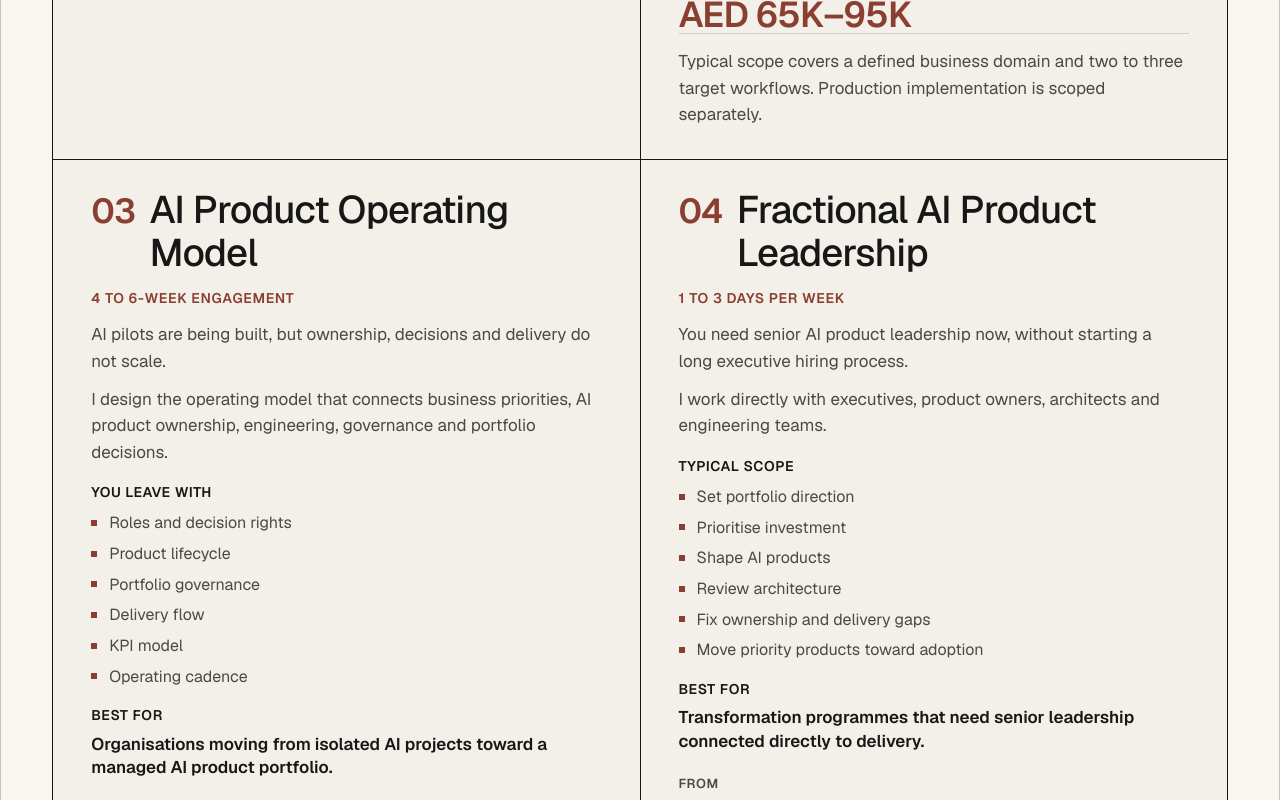
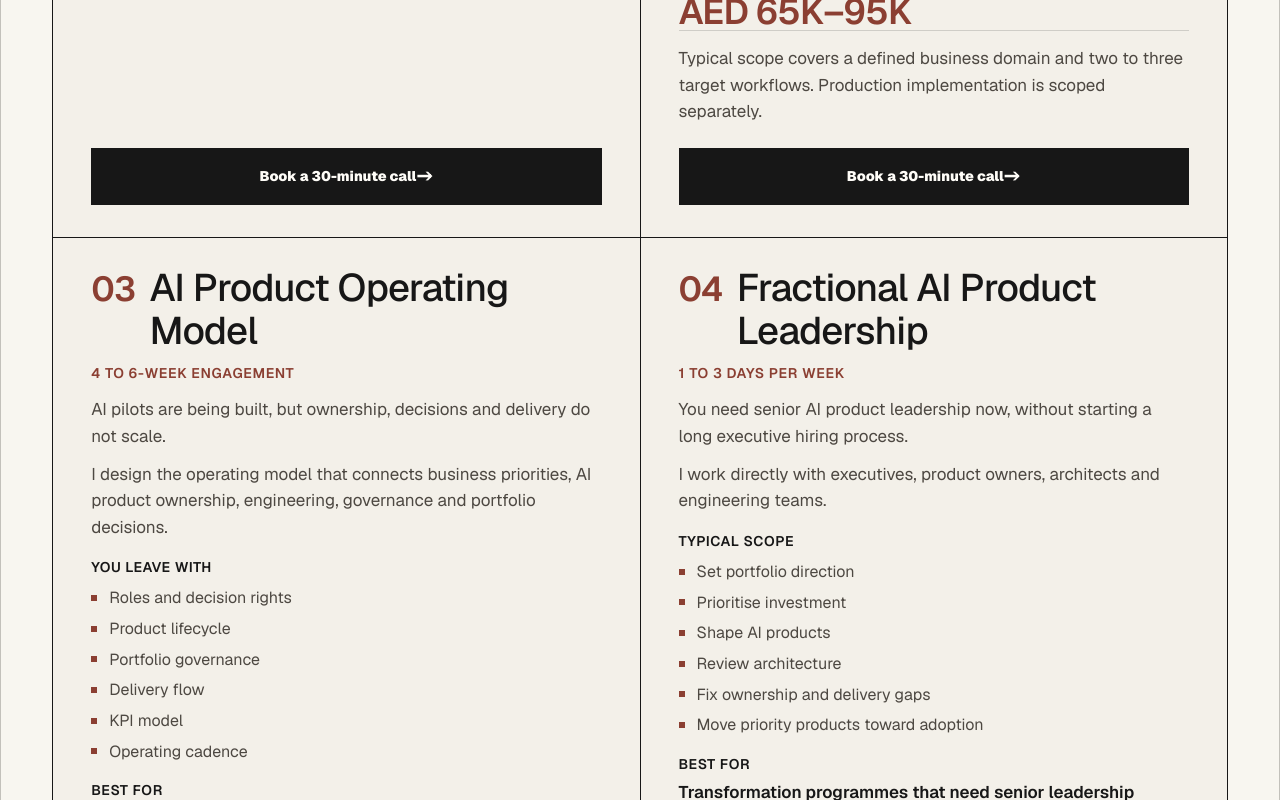
Before and after one commit to kyyberi/jarkko, a Next.js app: page / in a window 1280 px wide. Shown: the part 2200-3000 px from the top of the page. Built offline with nearby package versions, Linux system fonts and the light colour scheme.

Commit message:
Add Calendly CTAs to engagement packages

```diff
--- a/app/globals.css
+++ b/app/globals.css
@@ -598,6 +598,8 @@ h1 {
 }
 
 .engagement-card {
+  display: flex;
+  flex-direction: column;
   min-height: 330px;
   padding: 28px clamp(24px, 3vw, 38px) 32px;
   border-right: 1px solid var(--ink);
@@ -772,6 +774,17 @@ h1 {
   font-size: 15px;
   font-weight: 400;
   line-height: 1.5;
+}
+
+.engagement-action {
+  display: flex;
+  margin-top: auto;
+  padding-top: 24px;
+}
+
+.engagement-action .button {
+  width: 100%;
+  justify-content: center;
 }
 
 .engagement-disclaimer {
--- a/app/page.tsx
+++ b/app/page.tsx
@@ -7,6 +7,8 @@ import {
   workItems,
 } from "./site";
 import { getArticles } from "./articles";
+
+const calendlyBookingUrl = "https://calendly.com/work-jarkkomoilanen/30min";
 
 const engagementOptions = [
   {
@@ -303,6 +305,16 @@ export default function Home() {
                   <strong>{option.price}</strong>
                 </div>
                 <p className="engagement-scope-note">{option.scopeNote}</p>
+                <div className="engagement-action">
+                  <a
+                    className="button primary"
+                    href={calendlyBookingUrl}
+                    target="_blank"
+                    rel="noreferrer"
+                  >
+                    Book a 30-minute call <Arrow />
+                  </a>
+                </div>
               </article>
             ))}
           </div>
```
Also changed, not shown: 1 other file (tests, documents, lock files or other folders).
